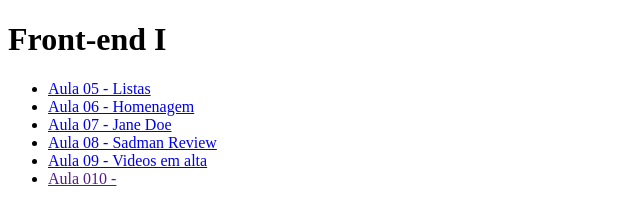
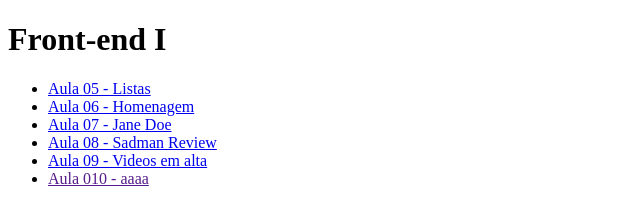
Before and after one commit to helzaaragao/Mochila-CTD, a plain HTML site: page index.html in a window 1280 px wide. Shown: the full height of the page, 0-640 px from the left. Drawn offline with Linux system fonts and the light colour scheme.

Commit message:
finalmente?

```diff
--- a/index.html
+++ b/index.html
@@ -14,7 +14,7 @@
         <li><a href="./Aula 07 - JaneDoe/index.html">Aula 07 - Jane Doe</a></li>
         <li><a href="./Aula 08 - Review Sadman/index.html">Aula 08 - Sadman Review</a></li>
         <li><a href="./Aula 09 - Videos em alta/index.html">Aula 09 - Videos em alta</a></li>
-        <li><a href="">Aula 010 -</a></li>
+        <li><a href="">Aula 010 - aaaa</a></li>
     </ul>
 
 
```
